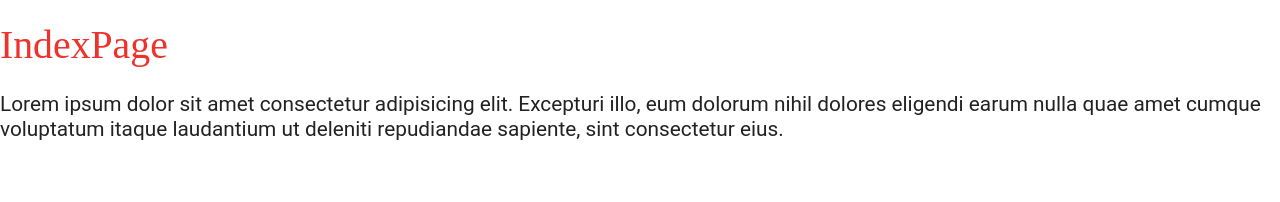
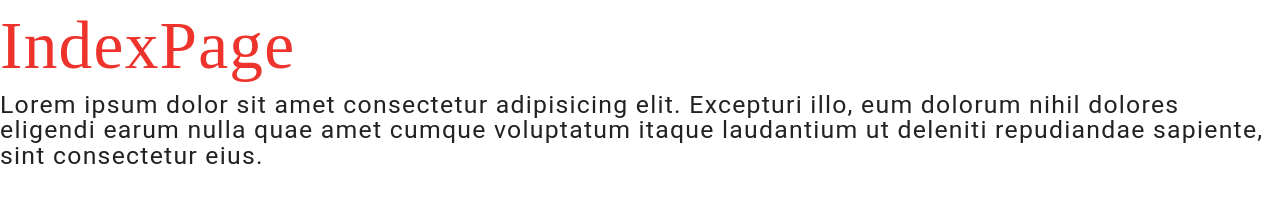
Before and after one commit to Pataco80/capriati-peinture, a Gatsby site: page / in a window 1280 px wide. Built offline with nearby package versions, Linux system fonts and the light colour scheme; Gatsby itself is replaced by a stand-in of ours.

Commit message:
change font-size calc

```diff
--- a/src/theme/globalStyles.js
+++ b/src/theme/globalStyles.js
@@ -19,9 +19,9 @@ const GlobalStyle = createGlobalStyle`
 
   body {
     font-family: ${setFont.bodyFont};
-    font-size:calc(0.5rem + 1vw);
+    font-size:calc(12px + 1vw);
     line-height: calc(12px + 1.05vw);
-    letter-spacing: ${setLetterSpacing(0)};
+    ${setLetterSpacing(1.25)};
     background-color:${setColor.mainWhite};
   }
   h1,h2,h3,h4,h5,h6 {
@@ -30,20 +30,20 @@ const GlobalStyle = createGlobalStyle`
     margin: calc(12px + 1.05vw) 0;
   }
   h1 {
-  font-size: 1.912em;
-  line-height: calc(18px + 1.8vw); /* Responsive Vertical Rhythm */
+    font-size: 4.209rem;
+    line-height: calc(18px + 1.8vw); /* Responsive Vertical Rhythm */
 }
   h2 {
-    font-size: 1.616em;
+    font-size: 3.157rem;
     line-height: calc(18px + 1vw); /* Responsive Vertical Rhythm */
   }
   h3 {
-    font-size: 1.471em;
+    font-size: 2.369rem;
     line-height: calc(18px + .7vw); /* Responsive Vertical Rhythm */
   }
-  h4 { font-size: 1.3em; }
-  h5 { font-size: 1.243em; }
-  h6 { font-size: 1.132em; }
+  h4 { font-size: 1.777rem; }
+  h5 { font-size: 1.333rem; }
+  h6 { font-size: 1.1rem; }
 
   h4, h5, h6 {
     line-height: calc(18px + .2vw); /* Responsive Vertical Rhythm */
```
